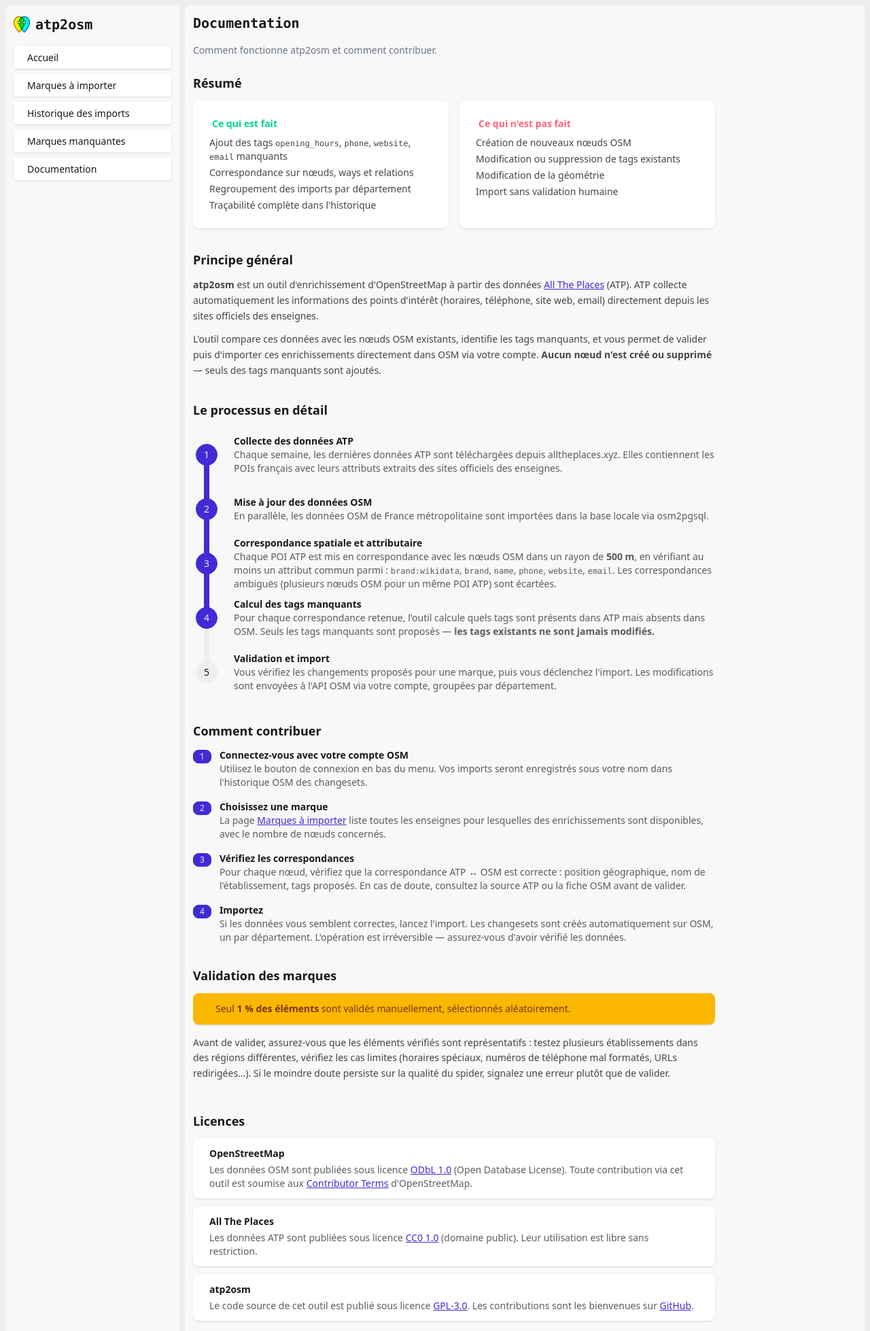
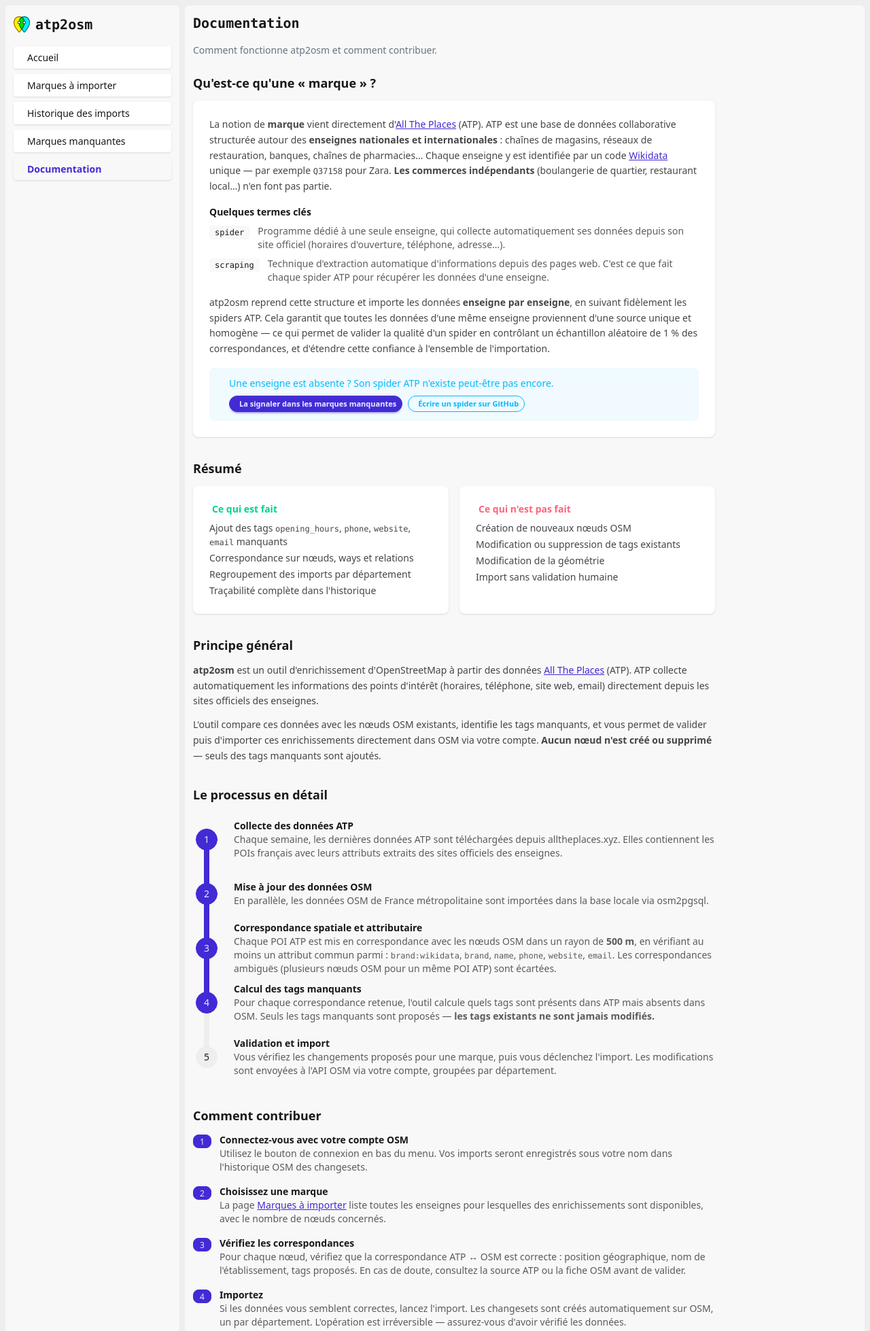
Before and after one commit to hagatopaxi/atp2osm-import, a Flask app: page /docs in a window 1280 px wide. Shown: the top 1958 px of the page at 68% size. Run offline with Flask 3, Linux system fonts and the light colour scheme; parts of the project's set-up code (start-up, migrations or seed data) failed here and were passed over; some libraries are stand-ins or nearby versions.

Commit message:
UX improvments

```diff
--- a/src/routes/auth.py
+++ b/src/routes/auth.py
@@ -1,5 +1,6 @@
 import os
 import functools
+from urllib.parse import urlparse
 
 from flask import Blueprint, session, request, redirect, url_for, abort, Response
 from requests_oauthlib import OAuth2Session
@@ -43,6 +44,14 @@ def login():
     authorization_url, state = osm.authorization_url(authorization_base_url)
     session["oauth_state"] = state
 
+    data = request.get_json(silent=True) or {}
+    next_url = data.get("next", "/")
+    # Protected against open-redirect attack, see https://owasp.org/www-community/attacks/open_redirect
+    parsed = urlparse(next_url)
+    if parsed.netloc or parsed.scheme or not next_url.startswith("/"):
+        next_url = "/"
+    session["oauth_next"] = next_url
+
     return authorization_url
 
 
@@ -80,7 +89,8 @@ def oauth_callback():
     session["user"] = user
     session["token"] = dict(token)
 
-    return redirect("/")
+    next_url = session.pop("oauth_next", "/")
+    return redirect(next_url)
 
 
 @auth_bp.route("/logout", methods=["POST"])
--- a/static/js/auth.js
+++ b/static/js/auth.js
@@ -6,8 +6,12 @@ if (new URLSearchParams(location.search).get('session_expired')) {
   document.addEventListener('DOMContentLoaded', () => { document.body.appendChild(c); setTimeout(() => c.remove(), 5000); });
 }
 
-async function login() {
-  const res = await fetch("/login", { method: "POST" });
+async function login(next = '/') {
+  const res = await fetch("/login", {
+    method: "POST",
+    headers: { "Content-Type": "application/json" },
+    body: JSON.stringify({ next }),
+  });
   const body = await res.text();
   window.location.replace(body);
 }
--- a/website/templates/_aside.html
+++ b/website/templates/_aside.html
@@ -11,27 +11,21 @@
     </label>
   </div>
 
+  {% macro nav_item(href, icon, label, exact=false) %}
+  {% set is_active = (request.path == href) if exact else request.path.startswith(href) %}
+  <li>
+    <a class="{{ 'bg-primary/15 text-primary font-semibold hover:bg-primary/25' if is_active else 'bg-white hover:bg-base-300' }} shadow-sm" href="{{ href }}">
+      <i class="{{ icon }}"></i><span class="sidebar-hide whitespace-nowrap">{{ label }}</span>
+    </a>
+  </li>
+  {% endmacro %}
+
   <ul class="menu p-0 w-full gap-2">
-    <li>
-      <a class="bg-white hover:bg-base-300 shadow-sm" href="/"><i class="iconoir-home"></i><span
-          class="sidebar-hide whitespace-nowrap">Accueil</span></a>
-    </li>
-    <li>
-      <a class="bg-white hover:bg-base-300 shadow-sm" href="/brands"><i class="iconoir-archery"></i><span
-          class="sidebar-hide whitespace-nowrap">Marques à importer</span></a>
-    </li>
-    <li>
-      <a class="bg-white hover:bg-base-300 shadow-sm" href="/history"><i class="iconoir-clock"></i><span
-          class="sidebar-hide whitespace-nowrap">Historique des imports</span></a>
-    </li>
-    <li>
-      <a class="bg-white hover:bg-base-300 shadow-sm" href="/todo"><i class="iconoir-list"></i><span
-          class="sidebar-hide whitespace-nowrap">Marques manquantes</span></a>
-    </li>
-    <li>
-      <a class="bg-white hover:bg-base-300 shadow-sm" href="/docs"><i class="iconoir-book"></i><span
-          class="sidebar-hide whitespace-nowrap">Documentation</span></a>
-    </li>
+    {{ nav_item('/',        'iconoir-home',    'Accueil',             exact=true) }}
+    {{ nav_item('/brands',  'iconoir-archery', 'Marques à importer') }}
+    {{ nav_item('/history', 'iconoir-clock',   'Historique des imports') }}
+    {{ nav_item('/todo',    'iconoir-list',    'Marques manquantes') }}
+    {{ nav_item('/docs',    'iconoir-book',    'Documentation') }}
   </ul>
 
   <div class="flex-1"></div>
--- a/website/templates/docs.html
+++ b/website/templates/docs.html
@@ -6,6 +6,65 @@
 
 {% block content %}
 <div class="max-w-3xl flex flex-col gap-8">
+
+    <section>
+        <h2 class="text-lg font-semibold mb-3">Qu'est-ce qu'une « marque » ?</h2>
+        <div class="card bg-base-100 shadow-sm">
+            <div class="card-body gap-4">
+
+                <p class="text-sm text-base-content/80 leading-relaxed">
+                    La notion de <strong>marque</strong> vient directement d'<a href="https://alltheplaces.xyz"
+                        target="_blank" rel="noopener" class="link link-primary">All The Places</a> (ATP).
+                    ATP est une base de données collaborative structurée autour des <strong>enseignes nationales et
+                    internationales</strong> : chaînes de magasins, réseaux de restauration, banques, chaînes
+                    de pharmacies… Chaque enseigne y est identifiée par un code
+                    <a href="https://www.wikidata.org" target="_blank" rel="noopener" class="link link-primary">Wikidata</a>
+                    unique — par exemple <code class="font-mono text-xs">Q37158</code> pour Zara.
+                    <strong>Les commerces indépendants</strong> (boulangerie de quartier, restaurant local…)
+                    n'en font pas partie.
+                </p>
+
+                <div class="flex flex-col gap-2">
+                    <p class="text-sm font-semibold">Quelques termes clés</p>
+                    <dl class="flex flex-col gap-2 text-sm">
+                        <div class="flex gap-3 items-start">
+                            <dt class="font-mono text-xs bg-base-200 px-2 py-0.5 rounded shrink-0 mt-0.5">spider</dt>
+                            <dd class="text-base-content/70">Programme dédié à une seule enseigne, qui collecte automatiquement ses données depuis son site officiel (horaires d'ouverture, téléphone, adresse…).</dd>
+                        </div>
+                        <div class="flex gap-3 items-start">
+                            <dt class="font-mono text-xs bg-base-200 px-2 py-0.5 rounded shrink-0 mt-0.5">scraping</dt>
+                            <dd class="text-base-content/70">Technique d'extraction automatique d'informations depuis des pages web. C'est ce que fait chaque spider ATP pour récupérer les données d'une enseigne.</dd>
+                        </div>
+                    </dl>
+                </div>
+
+                <p class="text-sm text-base-content/80 leading-relaxed">
+                    atp2osm reprend cette structure et importe les données <strong>enseigne par enseigne</strong>,
+                    en suivant fidèlement les spiders ATP. Cela garantit que toutes les données d'une même enseigne
+                    proviennent d'une source unique et homogène — ce qui permet de valider la qualité d'un spider
+                    en contrôlant un échantillon aléatoire de 1 % des correspondances,
+                    et d'étendre cette confiance à l'ensemble de l'importation.
+                </p>
+
+                <div role="alert" class="alert alert-info alert-soft p-3">
+                    <i class="iconoir-info-circle text-lg shrink-0"></i>
+                    <div class="flex flex-col gap-2">
+                        <p class="text-sm">Une enseigne est absente ? Son spider ATP n'existe peut-être pas encore.</p>
+                        <div class="flex flex-wrap gap-2">
+                            <a href="/todo" class="btn btn-xs btn-primary rounded-full">
+                                <i class="iconoir-list"></i> La signaler dans les marques manquantes
+                            </a>
+                            <a href="https://github.com/alltheplaces/alltheplaces" target="_blank" rel="noopener"
+                                class="btn btn-xs btn-outline rounded-full">
+                                <i class="iconoir-github"></i> Écrire un spider sur GitHub
+                            </a>
+                        </div>
+                    </div>
+                </div>
+
+            </div>
+        </div>
+    </section>
 
     <section>
         <h2 class="text-lg font-semibold mb-3">Résumé</h2>
@@ -137,8 +196,14 @@
         <h2 class="text-lg font-semibold mb-3">Validation des marques</h2>
         <div role="alert" class="alert alert-warning mb-4">
             <i class="iconoir-warning-triangle text-xl shrink-0"></i>
-            <p class="text-sm">Seul <strong>1 % des éléments</strong> sont validés manuellement, sélectionnés aléatoirement.</p>
+            <p class="text-sm">Seul <strong>1 % des éléments d'une marque</strong> sont validés manuellement, sélectionnés aléatoirement parmi tous les établissements de cette enseigne.</p>
         </div>
+        <p class="text-sm text-base-content/80 leading-relaxed mb-3">
+            La validation se fait <strong>marque par marque</strong> : avant d'importer une enseigne, vous contrôlez
+            un échantillon aléatoire de 1 % de ses établissements. Si les données de cet échantillon sont correctes,
+            la fiabilité est considérée comme acquise pour l'ensemble des établissements de cette enseigne —
+            c'est la cohérence du spider (source unique) qui le permet.
+        </p>
         <p class="text-sm text-base-content/80 leading-relaxed mb-3">
             Avant de valider, assurez-vous que les éléments vérifiés sont représentatifs : testez plusieurs établissements
             dans des régions différentes, vérifiez les cas limites (horaires spéciaux, numéros de téléphone mal formatés,
```
Also changed, not shown: website/templates/brands.html (+12 -0 lines), website/templates/home.html (+10 -1 lines).
